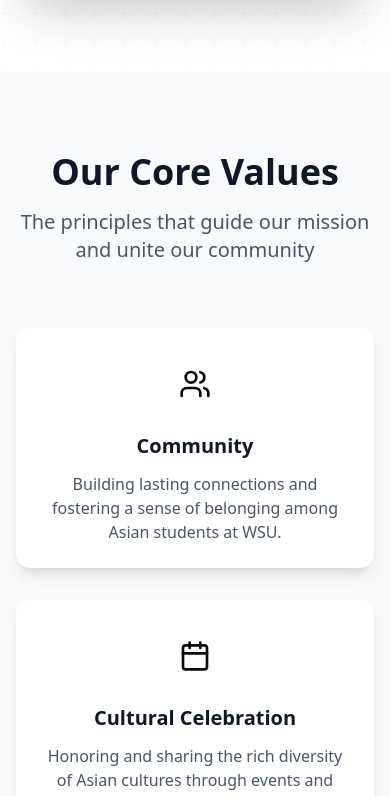
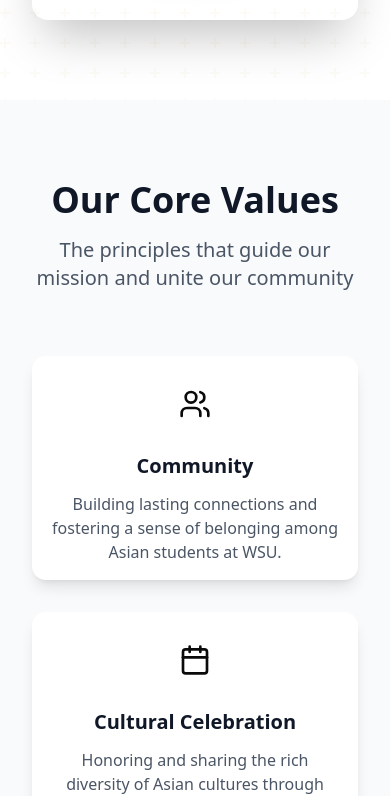
Before and after one commit to phoozies/ascwsu, a Next.js app: page / in a window 390 px wide. Shown: the part 1192-1988 px from the top of the page. Built offline with nearby package versions, Linux system fonts and the light colour scheme.

Commit message:
fix: consistent styling

```diff
--- a/components/Footer.tsx
+++ b/components/Footer.tsx
@@ -1,5 +1,5 @@
 import Link from 'next/link';
-import { Instagram, Mail } from 'lucide-react';
+import { Instagram } from 'lucide-react';
 import { Container } from '@/components/ui';
 
 // Custom icons
@@ -29,7 +29,7 @@ const LinktreeIcon = () => (
 
   const YoutubeIcon = () => (
   <svg viewBox="0 0 24 24" fill="currentColor" className="w-5 h-5">
-    <path fill-rule="evenodd" clip-rule="evenodd" d="M19.8142 5.41679C20.6763 5.64906 21.3541 6.32675 21.5832 7.18581C22 8.74483 22 11.9997 22 11.9997C22 11.9997 22 15.2545 21.5832 16.8136C21.3509 17.6757 20.6733 18.3535 19.8142 18.5825C18.2551 18.9993 12 18.9993 12 18.9993C12 18.9993 5.74801 18.9993 4.18581 18.5825C3.32358 18.3502 2.64588 17.6726 2.4168 16.8136C2 15.2545 2 11.9997 2 11.9997C2 11.9997 2 8.74483 2.4168 7.18581C2.64907 6.32358 3.32676 5.64588 4.18581 5.41679C5.74801 5 12 5 12 5C12 5 18.2551 5 19.8142 5.41679ZM15.1961 11.9992L10.0004 14.9994V8.99883L15.1961 11.9992Z"></path>
+    <path fillRule="evenodd" clipRule="evenodd" d="M19.8142 5.41679C20.6763 5.64906 21.3541 6.32675 21.5832 7.18581C22 8.74483 22 11.9997 22 11.9997C22 11.9997 22 15.2545 21.5832 16.8136C21.3509 17.6757 20.6733 18.3535 19.8142 18.5825C18.2551 18.9993 12 18.9993 12 18.9993C12 18.9993 5.74801 18.9993 4.18581 18.5825C3.32358 18.3502 2.64588 17.6726 2.4168 16.8136C2 15.2545 2 11.9997 2 11.9997C2 11.9997 2 8.74483 2.4168 7.18581C2.64907 6.32358 3.32676 5.64588 4.18581 5.41679C5.74801 5 12 5 12 5C12 5 18.2551 5 19.8142 5.41679ZM15.1961 11.9992L10.0004 14.9994V8.99883L15.1961 11.9992Z"></path>
   </svg>
 );
 
--- a/components/ui/Card.tsx
+++ b/components/ui/Card.tsx
@@ -16,7 +16,7 @@ const Card = forwardRef<HTMLDivElement, CardProps>(
     return (
       <div
         ref={ref}
-        className={cn('rounded-xl p-6 transition-all duration-200', variants[variant], className)}
+        className={cn('rounded-xl p-4 sm:p-6 transition-all duration-200', variants[variant], className)}
         {...props}
       >
         {children}
--- a/components/ui/Container.tsx
+++ b/components/ui/Container.tsx
@@ -17,7 +17,7 @@ const Container = forwardRef<HTMLDivElement, ContainerProps>(
     return (
       <div
         ref={ref}
-        className={cn('mx-auto px-4 sm:px-6 lg:px-8', sizes[size], className)}
+        className={cn('mx-auto px-8', sizes[size], className)}
         {...props}
       >
         {children}
```
